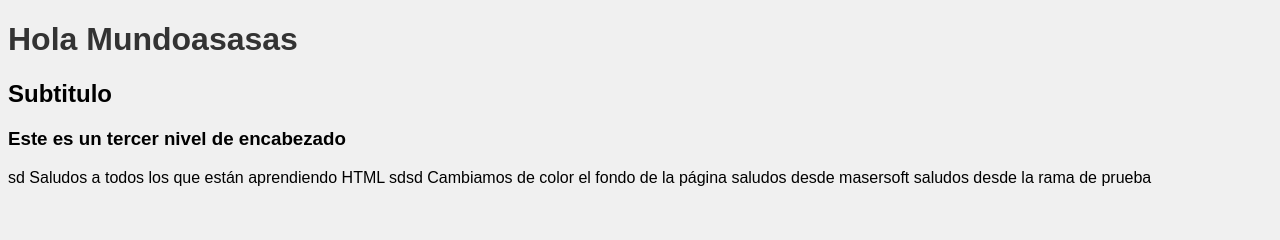
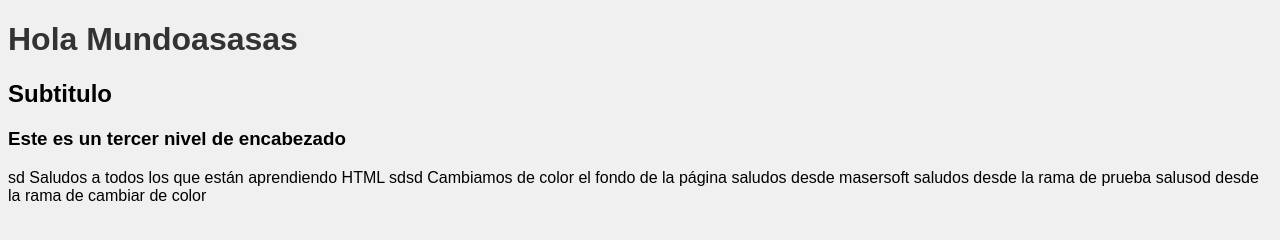
Before and after one commit to VicoVillca/demo-01, a plain HTML site: page index.html in a window 1280 px wide. Drawn offline with Linux system fonts and the light colour scheme.

Commit message:
Agergamos saludo de la rama cambiar-color

```diff
--- a/index.html
+++ b/index.html
@@ -24,5 +24,6 @@
     Cambiamos de color el fondo de la página
     saludos desde masersoft
     saludos desde la rama de prueba
+    salusod desde la rama de cambiar de color
 </body>
 </html>
```
